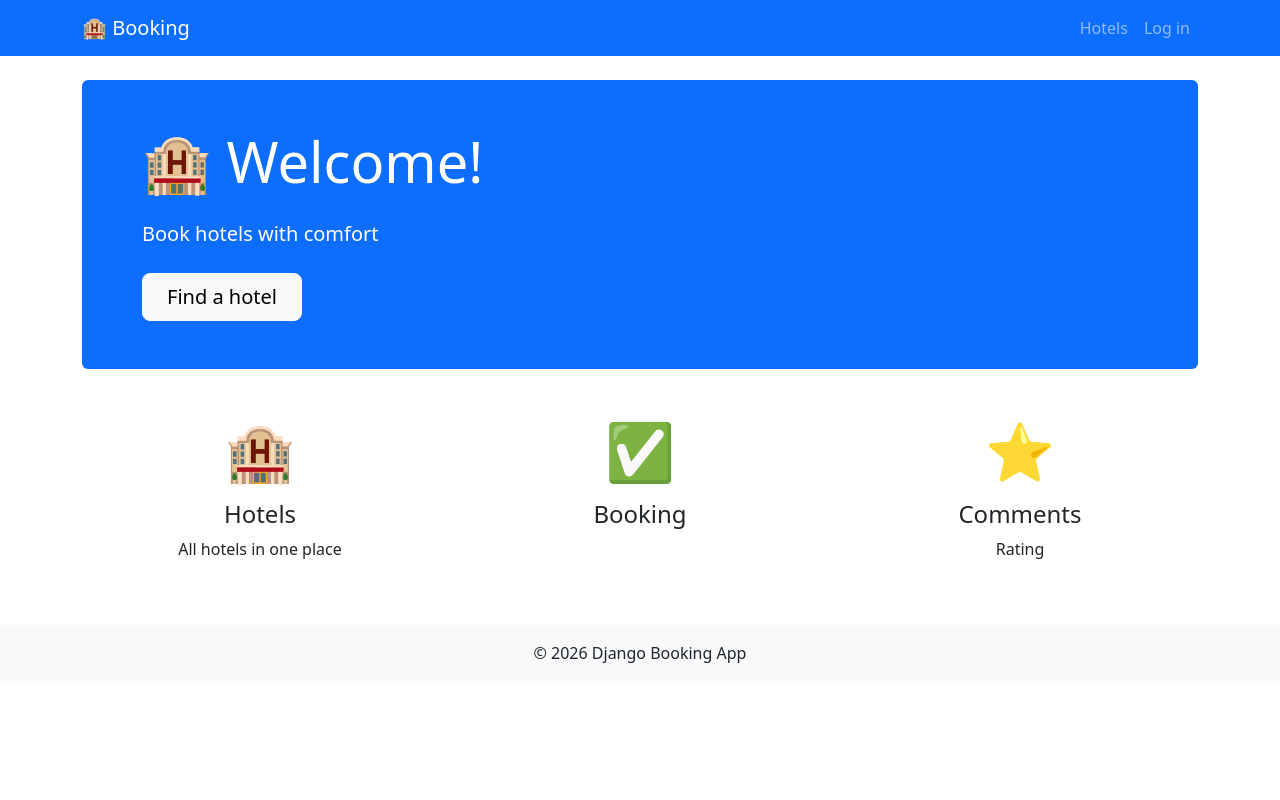
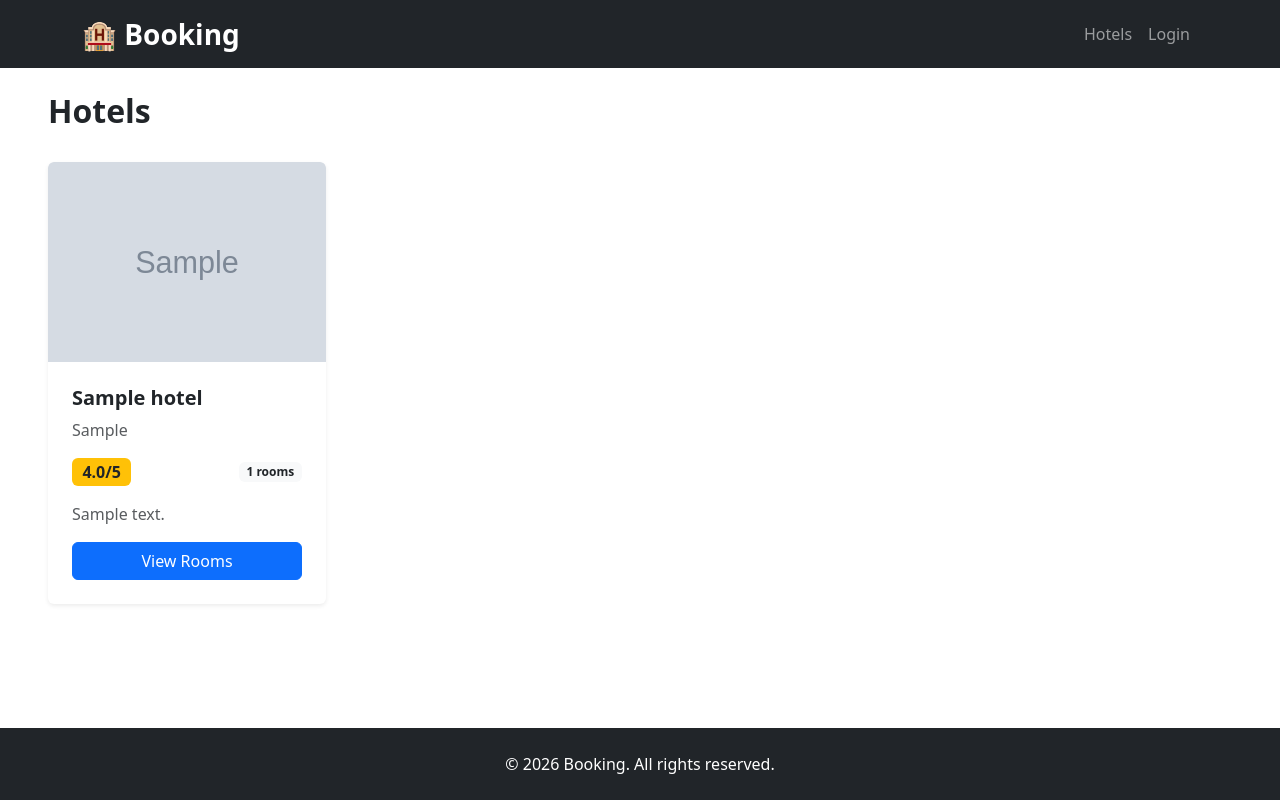
Before and after one commit to MmeShch/django-booking-project, a Django app: page / in a window 1280 px wide. Run offline with Django 5.2, Linux system fonts and the light colour scheme; tables that the repository leaves empty hold one stand-in row (values such as "Sample post"); grey boxes marked "Sample" are stand-in pictures.

Commit message:
change templates and urls

```diff
--- a/booking_project/booking_project/settings.py
+++ b/booking_project/booking_project/settings.py
@@ -40,7 +40,7 @@ INSTALLED_APPS = [
     'django.contrib.messages',
     'django.contrib.staticfiles',
     'hotels.apps.HotelsConfig',
-    'rest-framework',
+    'rest_framework',
 ]
 
 MIDDLEWARE = [
--- a/booking_project/booking_project/urls.py
+++ b/booking_project/booking_project/urls.py
@@ -18,10 +18,10 @@ from django.contrib import admin
 from django.urls import path, include
 from django.conf import settings
 from django.conf.urls.static import static
-from django.views.generic import TemplateView
+from hotels.views import HotelListView
 
 urlpatterns = [
-    path('', TemplateView.as_view(template_name='index.html')),
+    path('', HotelListView.as_view(), name='index'),
     path('admin/', admin.site.urls),
     path('hotels/', include('hotels.urls')),
 ]
--- a/booking_project/hotels/templates/hotels/hotel_list.html
+++ b/booking_project/hotels/templates/hotels/hotel_list.html
@@ -1,61 +1,65 @@
 {% extends 'base.html' %}
 
-{% block title %}Hotels - Booking{% endblock %}
+{% block title %}Hotels{% endblock %}
 
 {% block content %}
-<div class="row">
-    <div class="col-12">
-        <h1 class="mb-4">🏨 All Hotels</h1>
+<div class="d-flex justify-content-between align-items-center mb-4">
+    <h1 class="h2 fw-bold">Hotels</h1>
+</div>
 
 <div class="row g-4">
     {% for hotel in hotels %}
-            <div class="col-md-6 col-lg-4">
-                <div class="card h-100 shadow-sm">
+    <div class="col-xl-3 col-lg-4 col-md-6">
+        <div class="card h-100 shadow-sm border-0 overflow-hidden">
             {% if hotel.main_photo %}
-                        <img src="{{ hotel.main_photo.url }}" class="card-img-top"
-                             alt="{{ hotel.name }}" style="height: 200px; object-fit: cover;">
+                <img src="{{ hotel.main_photo.url }}" class="card-img-top" style="height: 200px; object-fit: cover;">
             {% else %}
-                        <div class="card-img-top bg-light d-flex align-items-center justify-content-center"
-                             style="height: 200px;">
-                            <span class="text-muted">🏨 {{ hotel.name }}</span>
+                <div class="bg-light d-flex align-items-center justify-content-center" style="height: 200px;">
+                    <h3 class="text-muted">{{ hotel.name|slice:":3" }}</h3>
                 </div>
             {% endif %}
 
-                    <div class="card-body d-flex flex-column">
-                        <h5 class="card-title">{{ hotel.name }}</h5>
-                        <p class="text-muted">{{ hotel.location }}</p>
+            <div class="card-body d-flex flex-column p-4">
+                <h5 class="card-title fw-bold mb-2">{{ hotel.name }}</h5>
+                <p class="text-muted mb-3">{{ hotel.location }}</p>
 
-                        <div class="mb-3">
-                            <span class="badge bg-warning text-dark fs-6">
-                                ⭐ {{ hotel.rating|floatformat:1 }}/5
-                            </span>
-                            <span class="badge bg-info ms-1">
-                                {{ hotel.rooms.count }} rooms
-                            </span>
+                <div class="d-flex justify-content-between align-items-center mb-3">
+                    <span class="badge bg-warning text-dark fs-6">{{ hotel.rating|floatformat:1 }}/5</span>
+                    <span class="badge bg-light text-dark">{{ hotel.rooms.count }} rooms</span>
                 </div>
 
-                        {% if hotel.description %}
-                            <p class="card-text flex-grow-1">{{ hotel.description|truncatewords:15 }}</p>
-                        {% endif %}
+                <p class="text-muted flex-grow-1">{{ hotel.description|truncatewords:15 }}</p>
 
-                        <div class="mt-auto">
-                            <a href="{% url 'hotel_detail' hotel.slug %}"
-                               class="btn btn-primary w-100">
-                                View Rooms
-                            </a>
-                        </div>
+                <a href="{% url 'hotel_detail' hotel.slug %}" class="btn btn-primary w-100 mt-auto">View Rooms</a>
             </div>
         </div>
     </div>
     {% empty %}
     <div class="col-12">
         <div class="text-center py-5">
-                    <h4>No hotels available</h4>
-                    <p class="text-muted">Check back later</p>
+            <h3 class="text-muted">No hotels</h3>
         </div>
     </div>
     {% endfor %}
 </div>
-    </div>
-</div>
+
+{% if is_paginated %}
+    <nav class="mt-5">
+        <ul class="pagination justify-content-center">
+            {% if page_obj.has_previous %}
+                <li class="page-item"><a class="page-link" href="?page=1">&laquo; first</a></li>
+                <li class="page-item"><a class="page-link" href="?page={{ page_obj.previous_page_number }}">previous</a></li>
+            {% endif %}
+
+            <li class="page-item active">
+                <span class="page-link">Page {{ page_obj.number }} of {{ page_obj.paginator.num_pages }}</span>
+            </li>
+
+            {% if page_obj.has_next %}
+                <li class="page-item"><a class="page-link" href="?page={{ page_obj.next_page_number }}">next</a></li>
+                <li class="page-item"><a class="page-link" href="?page={{ page_obj.paginator.num_pages }}">last &raquo;</a></li>
+            {% endif %}
+        </ul>
+    </nav>
+{% endif %}
 {% endblock %}
--- a/booking_project/hotels/urls.py
+++ b/booking_project/hotels/urls.py
@@ -1,6 +1,10 @@
 from django.urls import path
 from . import views
 from rest_framework.routers import DefaultRouter
+
+router = DefaultRouter()
+router.register(r'api/hotels', views.HotelViewSet)
+router.register(r'api/rooms', views.RoomViewSet)
 
 
 urlpatterns = [
@@ -9,8 +13,6 @@ urlpatterns = [
     path('room/<int:pk>/', views.RoomDetailView.as_view(), name='room_detail'),
 ]
 
-router = DefaultRouter()
-router.register(r'api/hotels', views.HotelViewSet)
-router.register(r'api/rooms', views.RoomViewSet)
+
 
 urlpatterns += router.urls
--- a/booking_project/hotels/views.py
+++ b/booking_project/hotels/views.py
@@ -13,7 +13,7 @@ class HotelListView(ListView):
     paginate_by = 5
 
     def get_queryset(self):
-        return Hotel.objects.filter(deleted=False).select_related('rooms')
+        return Hotel.objects.prefetch_related('rooms').filter(deleted=False)
 
 
 class HotelDetailView(DetailView):
--- a/booking_project/templates/base.html
+++ b/booking_project/templates/base.html
@@ -3,42 +3,36 @@
 <head>
   <meta charset="UTF-8">
   <meta name="viewport" content="width=device-width, initial-scale=1.0">
-  <title>{% block title %}
-    Booking
-  {% endblock title %}</title>
+  <title>{% block title %}Booking{% endblock %}</title>
   <link href="https://cdn.jsdelivr.net/npm/bootstrap@5.3.0/dist/css/bootstrap.min.css" rel="stylesheet">
   {% block extra_css %}{% endblock %}
 </head>
-<body>
-<nav class="navbar navbar-expand-lg navbar-dark bg-primary">
+<body class="d-flex flex-column min-vh-100">
+<nav class="navbar navbar-expand-lg navbar-dark bg-dark">
     <div class="container">
-            <a class="navbar-brand" href="{% url 'index' %}">🏨 Booking</a>
-            <div class="navbar-nav">
-                <a class="nav-link" href="{% url 'hotels:hotel_list' %}">Hotels</a>
+        <a class="navbar-brand fw-bold fs-3" href="{% url 'index' %}">🏨 Booking</a>
+        <div class="navbar-nav ms-auto">
+            <a class="nav-link" href="{% url 'hotel_list' %}">Hotels</a>
             {% if user.is_authenticated %}
-                    <a class="nav-link" href="#">My booking</a>
+                <a class="nav-link" href="#">Bookings</a>
             {% else %}
-                    <a class="nav-link" href="{% url 'account_login' %}">Log in</a>
+                <a class="nav-link" href="{% url 'account_login' %}">Login</a>
             {% endif %}
         </div>
     </div>
 </nav>
 
-  <main class="container mt-4">
+<main class="container-fluid px-lg-5 py-4 flex-grow-1">
     {% block content %}{% endblock %}
 </main>
 
-   <footer class="bg-light text-center py-3 mt-auto">
-        <div class="container">
-            &copy; 2026 Django Booking App
+<footer class="bg-dark text-white py-4 mt-auto">
+    <div class="container text-center">
+        <p class="mb-0">&copy; 2026 Booking. All rights reserved.</p>
     </div>
 </footer>
 
-
 <script src="https://cdn.jsdelivr.net/npm/bootstrap@5.3.0/dist/js/bootstrap.bundle.min.js"></script>
 {% block extra_js %}{% endblock %}
-
-
-
 </body>
 </html>
--- a/booking_project/templates/components/navbar.html
+++ /dev/null
@@ -1,6 +0,0 @@
-<nav>
-  <ul>
-    <li><a href="#">Home</a></li>
-    <li><a href="#">About</a></li>
-  </ul>
-</nav>
--- a/booking_project/templates/index.html
+++ b/booking_project/templates/index.html
@@ -1,35 +1,61 @@
 {% extends 'base.html' %}
 
-{% block title %}
-  BOOKING
-{% endblock title %}
-
+{% block title %}Hotels{% endblock %}
 
 {% block content %}
-<div class="jumbotron bg-primary text-white p-5 rounded mb-5">
-    <div class="container">
-        <h1 class="display-4 mb-4">🏨 Welcome!</h1>
-        <p class="lead mb-4">Book hotels with comfort</p>
-        <a href="{% url 'hotels:hotel_list' %}" class="btn btn-light btn-lg px-4">
-            Find a hotel
-        </a>
+<div class="row g-4">
+    {% for hotel in hotels %}
+    <div class="col-xl-3 col-lg-4 col-md-6">
+        <div class="card h-100 shadow-sm border-0 overflow-hidden">
+            {% if hotel.main_photo %}
+                <img src="{{ hotel.main_photo.url }}" class="card-img-top" style="height: 200px; object-fit: cover;">
+            {% else %}
+                <div class="bg-light d-flex align-items-center justify-content-center" style="height: 200px;">
+                    <h3 class="text-muted">{{ hotel.name|slice:":3" }}</h3>
+                </div>
+            {% endif %}
+
+            <div class="card-body d-flex flex-column p-4">
+                <h5 class="card-title fw-bold mb-2">{{ hotel.name }}</h5>
+                <p class="text-muted mb-3">{{ hotel.location }}</p>
+
+                <div class="d-flex justify-content-between align-items-center mb-3">
+                    <span class="badge bg-warning text-dark fs-6">{{ hotel.rating|floatformat:1 }}/5</span>
+                    <span class="badge bg-light text-dark">{{ hotel.rooms.count }} rooms</span>
+                </div>
+
+                <p class="text-muted flex-grow-1">{{ hotel.description|truncatewords:15 }}</p>
+
+                <a href="{% url 'hotel_detail' hotel.slug %}" class="btn btn-primary w-100 mt-auto">View Rooms</a>
+            </div>
+        </div>
     </div>
+    {% empty %}
+    <div class="col-12">
+        <div class="text-center py-5">
+            <h3 class="text-muted">No hotels</h3>
+        </div>
+    </div>
+    {% endfor %}
 </div>
 
-<div class="row text-center mb-5">
-    <div class="col-md-4">
-        <div class="display-4 text-primary mb-3">🏨</div>
-        <h4>Hotels</h4>
-        <p>All hotels in one place</p>
-    </div>
-    <div class="col-md-4">
-        <div class="display-4 text-success mb-3">✅</div>
-        <h4>Booking</h4>
-    </div>
-    <div class="col-md-4">
-        <div class="display-4 text-warning mb-3">⭐</div>
-        <h4>Comments</h4>
-        <p>Rating</p>
-    </div>
-</div>
+{% if is_paginated %}
+    <nav class="mt-5">
+        <ul class="pagination justify-content-center">
+            {% if page_obj.has_previous %}
+                <li class="page-item"><a class="page-link" href="?page=1">&laquo; first</a></li>
+                <li class="page-item"><a class="page-link" href="?page={{ page_obj.previous_page_number }}">previous</a></li>
+            {% endif %}
+
+            <li class="page-item active">
+                <span class="page-link">Page {{ page_obj.number }} of {{ page_obj.paginator.num_pages }}</span>
+            </li>
+
+            {% if page_obj.has_next %}
+                <li class="page-item"><a class="page-link" href="?page={{ page_obj.next_page_number }}">next</a></li>
+                <li class="page-item"><a class="page-link" href="?page={{ page_obj.paginator.num_pages }}">last &raquo;</a></li>
+            {% endif %}
+        </ul>
+    </nav>
+{% endif %}
 {% endblock %}
```
Also changed, not shown: booking_project/hotels/templates/hotels/hotel_detail.html (+41 -45 lines), booking_project/hotels/templates/hotels/room_detail.html (+23 -31 lines), booking_project/media/hotels/Burj_AI_Arab.jpg (added), booking_project/media/hotels/Ritz.jpg (added). Lines whose indentation alone changed are shown as unchanged.
